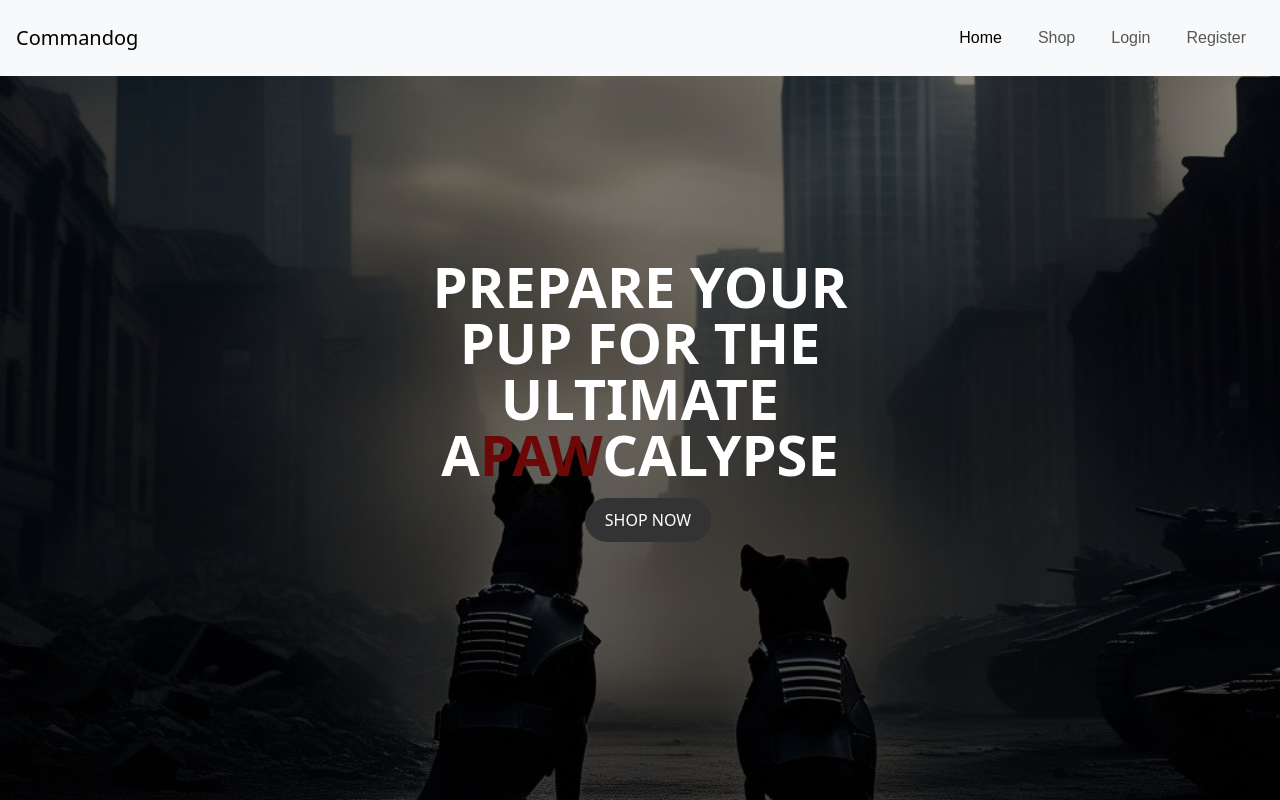
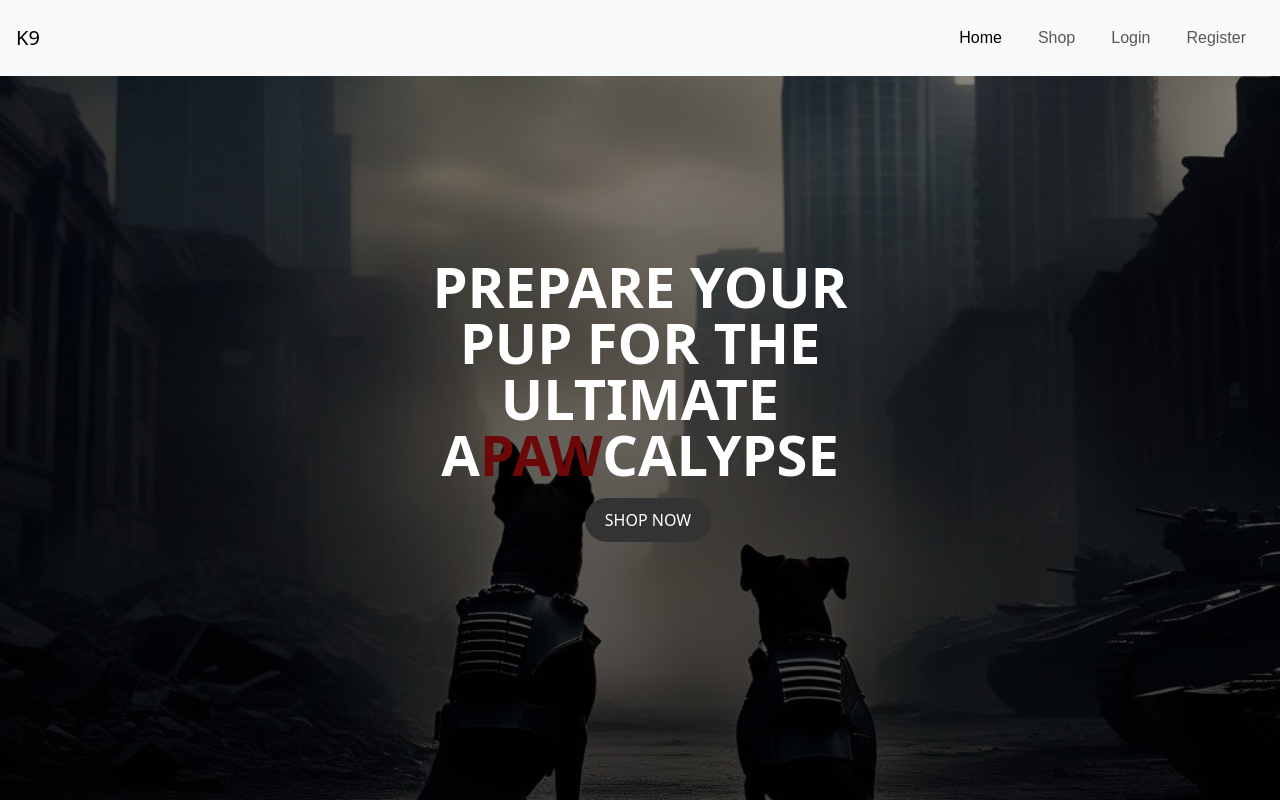
Before and after one commit to JaymarDolz/zuitt-capstone-ecommerce-client, a React (Create React App) app: page / in a window 1280 px wide. Built offline with nearby package versions, Linux system fonts and the light colour scheme; no server answers.

Commit message:
changed name to K9

```diff
--- a/src/components/AppNavbar.js
+++ b/src/components/AppNavbar.js
@@ -15,7 +15,7 @@ export default function AppNavbar({  fetchCartData, carts, total, cartItemCount
           {/* Left Section */}
           <div className="brand-section ms-3">
             <Navbar.Brand as={NavLink} to="/" className="brand-link">
-              Commandog
+              K9
             </Navbar.Brand>
           </div>
 
```
